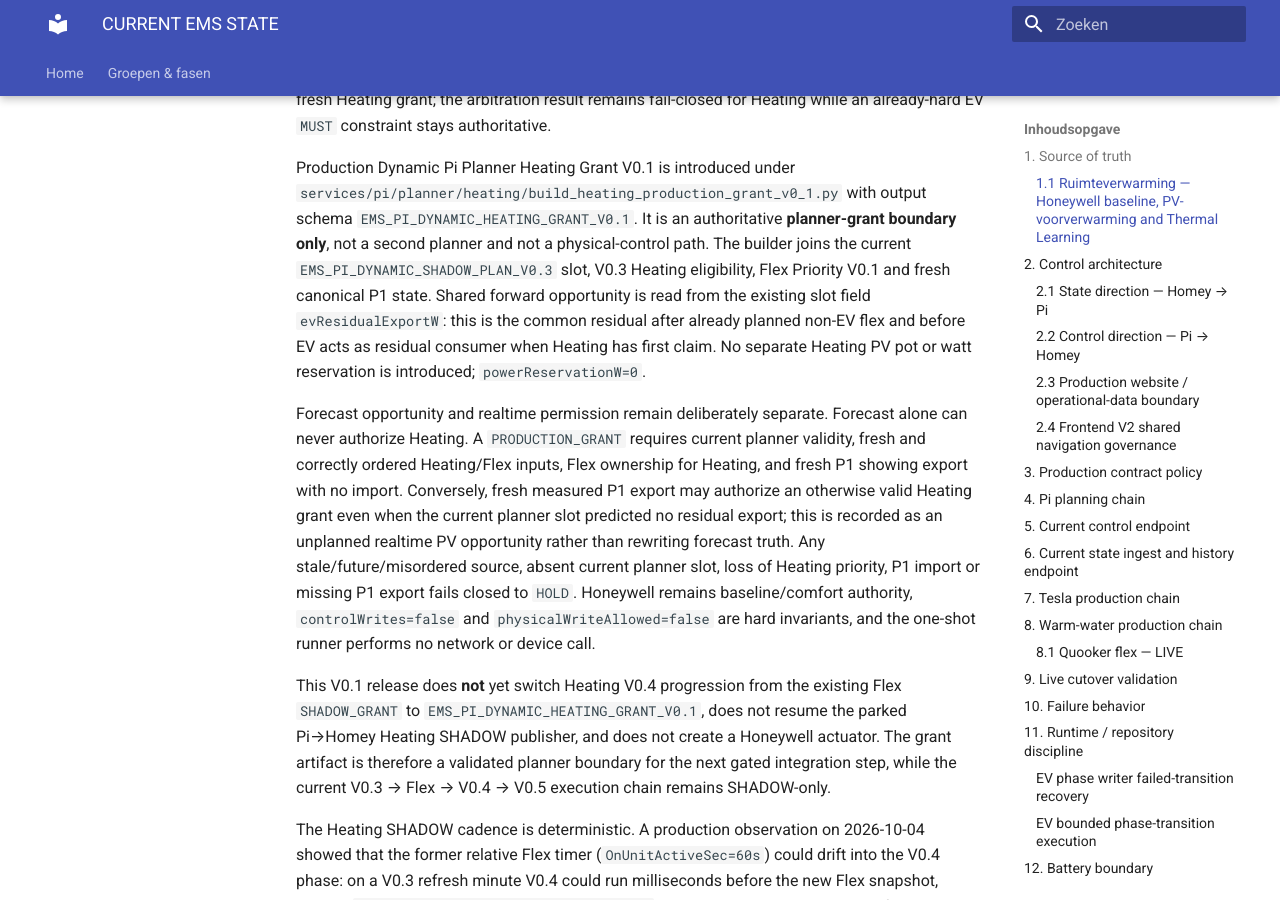
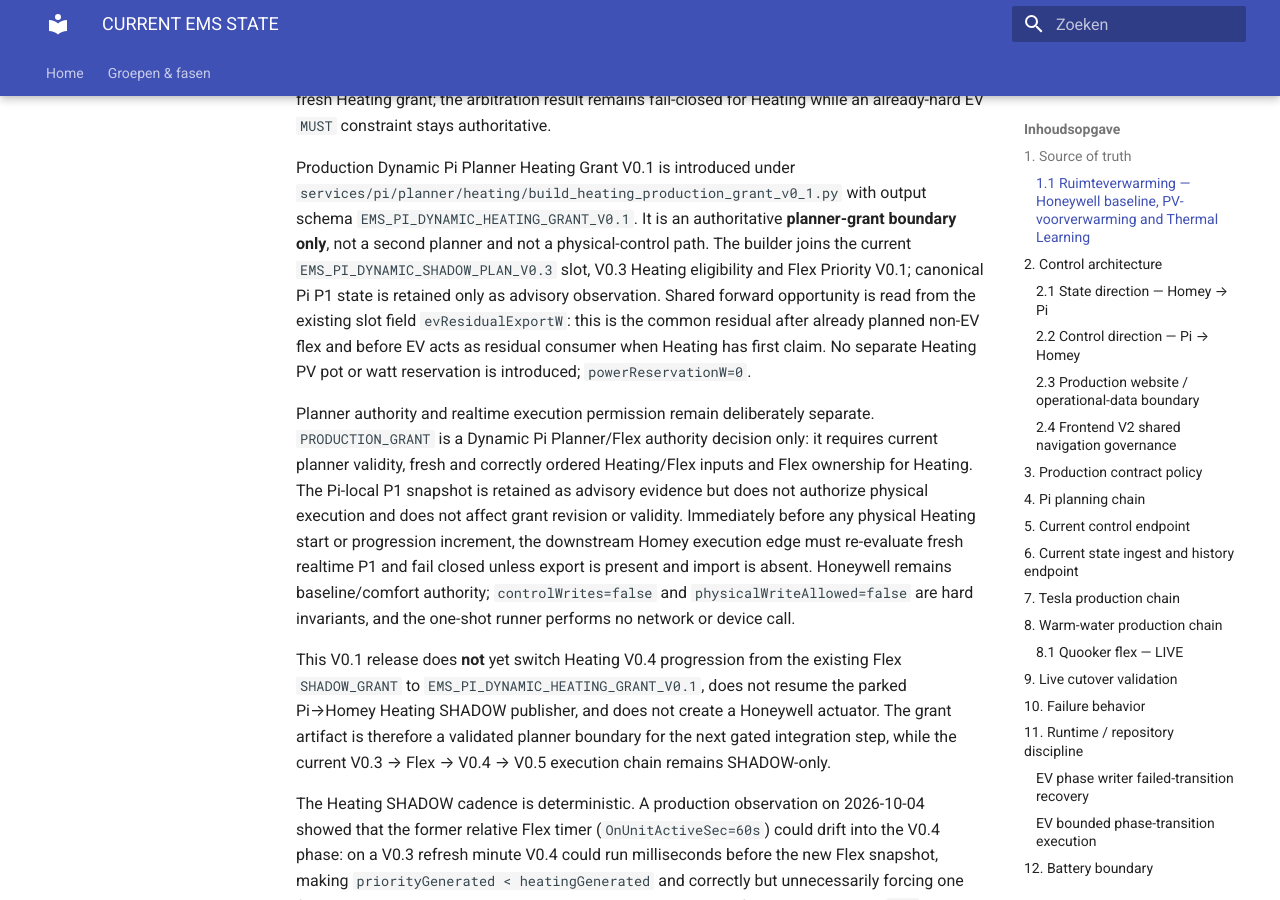
Before and after one commit to OnsKasteeltje/homey-energy-manual, an MkDocs documentation site: the page built from docs/architecture/CURRENT-EMS-STATE.md, in a window 1280 px wide and 900 px high, scrolled down 5023 px. Built offline with MkDocs 1.6.1 and Material for MkDocs 9.7.7, drawn with Linux system fonts in a browser that asks for light colours.

Commit message:
docs(heating): align production grant P1 execution authority

```diff
--- a/docs/architecture/CURRENT-EMS-STATE.md
+++ b/docs/architecture/CURRENT-EMS-STATE.md
@@ -71,9 +71,9 @@ Frontend V2 separates the thermal analysis surface from cross-domain PV/flex com
 
 Cross-domain Heating ↔ EV arbitration is prepared separately under `services/pi/planner/joint/build_flex_priority_shadow_v0_1.py`, schema `EMS_PI_FLEX_PRIORITY_SHADOW_V0.1`. This layer is also **READ_ONLY / SHADOW** and does not replace the active Dynamic Pi Planner. It applies the agreed constraint-first/slack rule: a hard EV deadline state (`MUST`) overrides Heating; otherwise the flexible opportunity whose useful window closes first receives first claim when PV opportunity exists. Heating priority reserves **0 W** up front; EV remains eligible for residual realtime PV when Heating is first. P1 remains the realtime opportunity authority, Heating may not intentionally create grid import, and `physicalWriteAllowed=false` is part of the shadow contract. Flex Priority accepts a Heating contender only while the source V0.3 shadow is within the same bounded 420-second freshness horizon used downstream by V0.4. Stale/future Heating input can never be republished as a fresh Heating grant; the arbitration result remains fail-closed for Heating while an already-hard EV `MUST` constraint stays authoritative.
 
-Production Dynamic Pi Planner Heating Grant V0.1 is introduced under `services/pi/planner/heating/build_heating_production_grant_v0_1.py` with output schema `EMS_PI_DYNAMIC_HEATING_GRANT_V0.1`. It is an authoritative **planner-grant boundary only**, not a second planner and not a physical-control path. The builder joins the current `EMS_PI_DYNAMIC_SHADOW_PLAN_V0.3` slot, V0.3 Heating eligibility, Flex Priority V0.1 and fresh canonical P1 state. Shared forward opportunity is read from the existing slot field `evResidualExportW`: this is the common residual after already planned non-EV flex and before EV acts as residual consumer when Heating has first claim. No separate Heating PV pot or watt reservation is introduced; `powerReservationW=0`.
+Production Dynamic Pi Planner Heating Grant V0.1 is introduced under `services/pi/planner/heating/build_heating_production_grant_v0_1.py` with output schema `EMS_PI_DYNAMIC_HEATING_GRANT_V0.1`. It is an authoritative **planner-grant boundary only**, not a second planner and not a physical-control path. The builder joins the current `EMS_PI_DYNAMIC_SHADOW_PLAN_V0.3` slot, V0.3 Heating eligibility and Flex Priority V0.1; canonical Pi P1 state is retained only as advisory observation. Shared forward opportunity is read from the existing slot field `evResidualExportW`: this is the common residual after already planned non-EV flex and before EV acts as residual consumer when Heating has first claim. No separate Heating PV pot or watt reservation is introduced; `powerReservationW=0`.
 
-Forecast opportunity and realtime permission remain deliberately separate. Forecast alone can never authorize Heating. A `PRODUCTION_GRANT` requires current planner validity, fresh and correctly ordered Heating/Flex inputs, Flex ownership for Heating, and fresh P1 showing export with no import. Conversely, fresh measured P1 export may authorize an otherwise valid Heating grant even when the current planner slot predicted no residual export; this is recorded as an unplanned realtime PV opportunity rather than rewriting forecast truth. Any stale/future/misordered source, absent current planner slot, loss of Heating priority, P1 import or missing P1 export fails closed to `HOLD`. Honeywell remains baseline/comfort authority, `controlWrites=false` and `physicalWriteAllowed=false` are hard invariants, and the one-shot runner performs no network or device call.
+Planner authority and realtime execution permission remain deliberately separate. `PRODUCTION_GRANT` is a Dynamic Pi Planner/Flex authority decision only: it requires current planner validity, fresh and correctly ordered Heating/Flex inputs and Flex ownership for Heating. The Pi-local P1 snapshot is retained as advisory evidence but does not authorize physical execution and does not affect grant revision or validity. Immediately before any physical Heating start or progression increment, the downstream Homey execution edge must re-evaluate fresh realtime P1 and fail closed unless export is present and import is absent. Honeywell remains baseline/comfort authority; `controlWrites=false` and `physicalWriteAllowed=false` are hard invariants, and the one-shot runner performs no network or device call.
 
 This V0.1 release does **not** yet switch Heating V0.4 progression from the existing Flex `SHADOW_GRANT` to `EMS_PI_DYNAMIC_HEATING_GRANT_V0.1`, does not resume the parked Pi→Homey Heating SHADOW publisher, and does not create a Honeywell actuator. The grant artifact is therefore a validated planner boundary for the next gated integration step, while the current V0.3 → Flex → V0.4 → V0.5 execution chain remains SHADOW-only.
 
```
Also changed, not shown: services/pi/planner/heating/README.md (+3 -3 lines), 1 other file.
